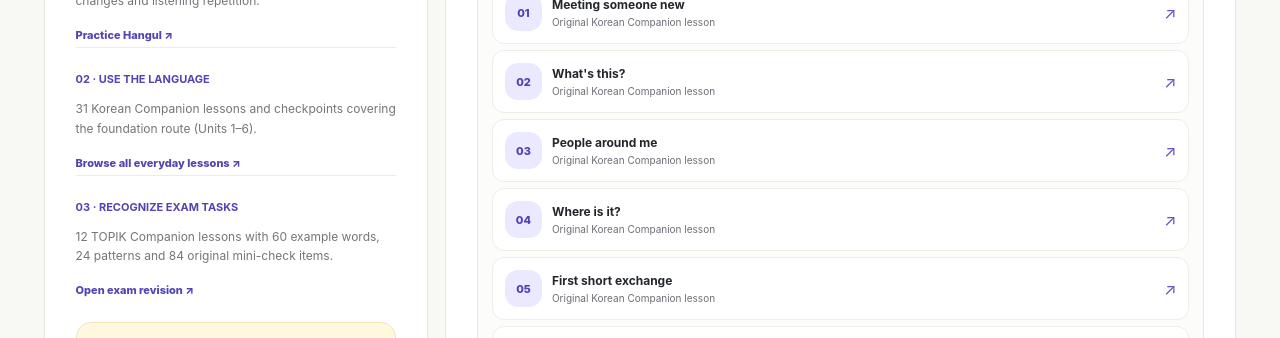
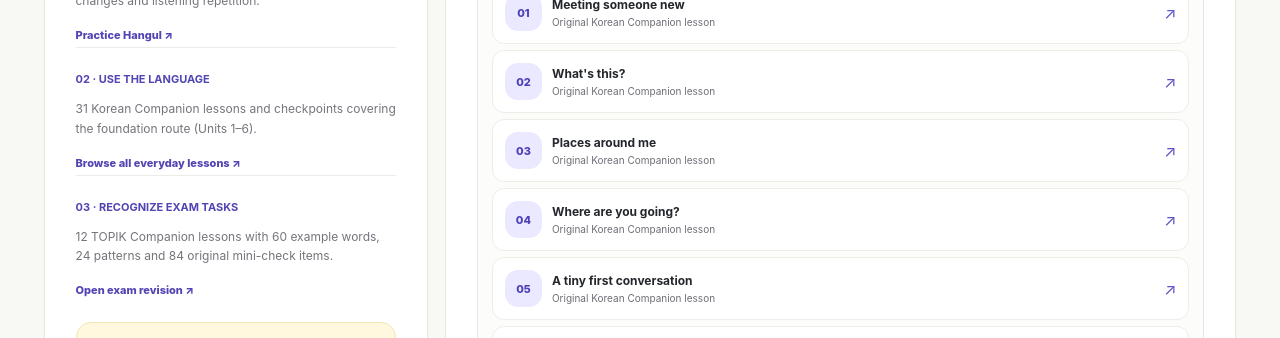
Before and after one commit to sushan5140/hallium, a Next.js app: page /topik-from-zero in a window 1280 px wide. Shown: the part 1140-1478 px from the top of the page. Built offline with nearby package versions, Linux system fonts and the light colour scheme.

Commit message:
Match bridge Starter lesson titles to actual existing Hallium curriculum

```diff
--- a/app/topik-from-zero/Bridge.jsx
+++ b/app/topik-from-zero/Bridge.jsx
@@ -15,7 +15,7 @@ const stages=[
  row(6,"Past events and reasons",[1,2,3,4,5],[8,12])
 ];
 const lessonNames={
- 1:["Meeting someone new","What's this?","People around me","Where is it?","First short exchange","Unit 1 checkpoint"],
+ 1:["Meeting someone new","What's this?","Places around me","Where are you going?","A tiny first conversation","Unit 1 checkpoint"],
  2:["My morning","What time is it?","What I like","Weekend plans","Unit 2 checkpoint"],
  3:["Food I know","One, two, three","What do you want?","At the counter","Unit 3 checkpoint"],
  4:["How much is this?","Do you have this?","I’ll take this one","Shopping conversation","Unit 4 checkpoint"],
```
